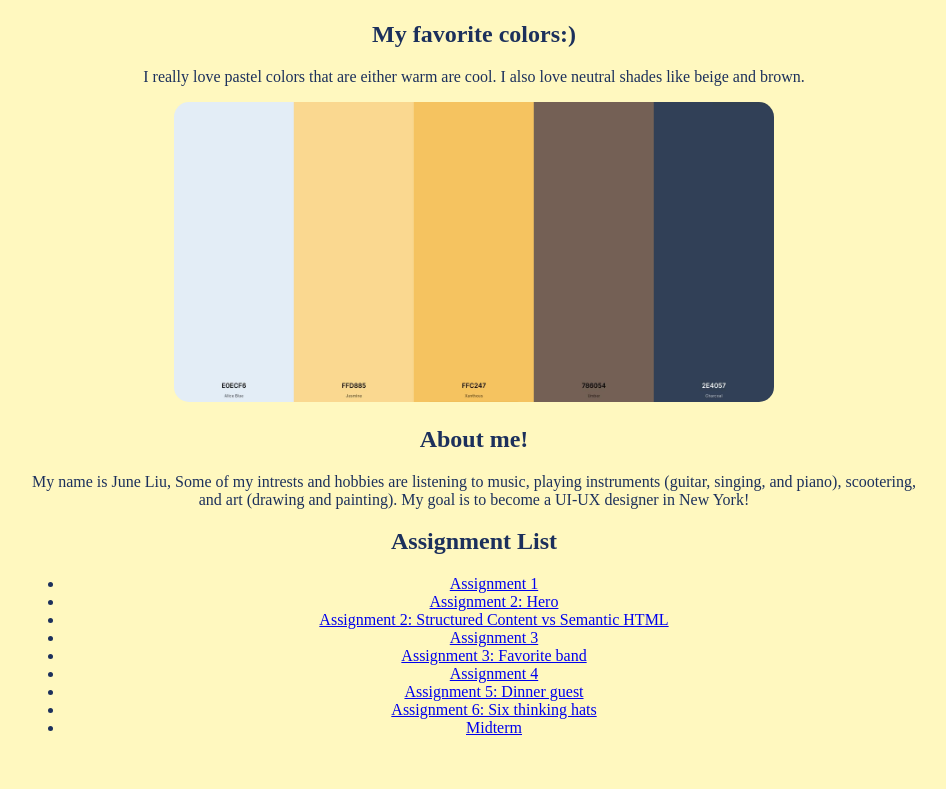
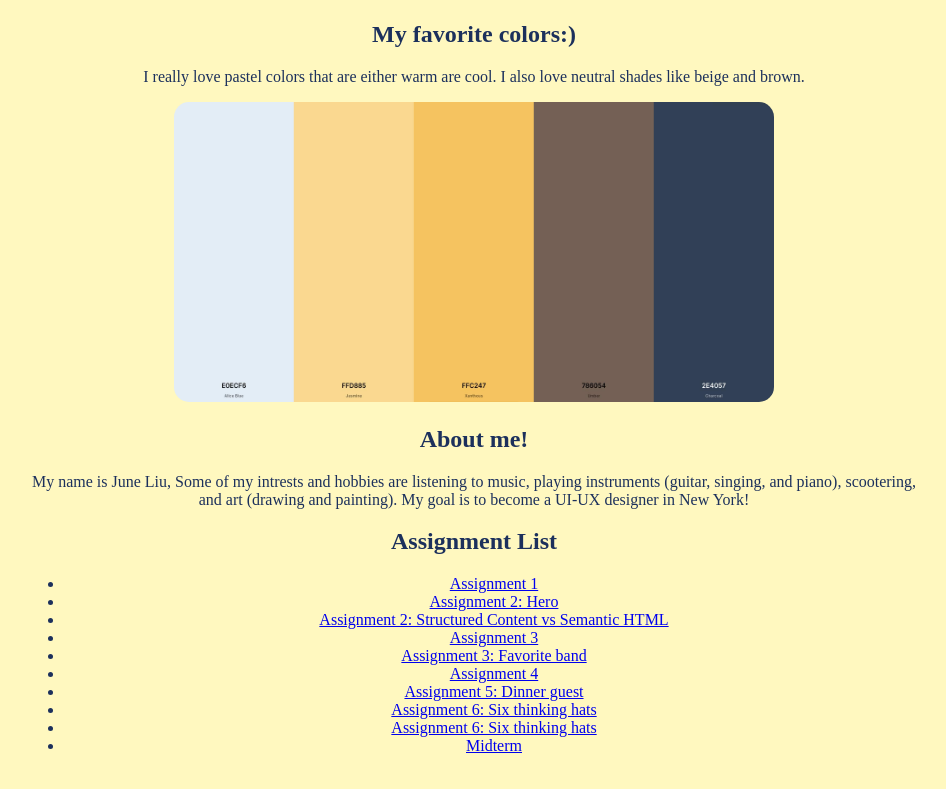
Before and after one commit to juneliu068/Internet-Studio-June, a plain HTML site: page index.html in a window 1280 px wide. Shown: the part 1666-2455 px from the top of the page, without its empty margins (166-1112 px from the left). Drawn offline with Linux system fonts and the light colour scheme.

Commit message:
Add link for Assignment 12 in index.html

```diff
--- a/index.html
+++ b/index.html
@@ -48,6 +48,7 @@
         <li><a href="asg4/asg4.html">Assignment 4</a></li>
         <li><a href="asg5/dinner-guest.html">Assignment 5: Dinner guest</a></li>
         <li><a href="asg6/sixthinkinghats.html">Assignment 6: Six thinking hats</a></li>
+        <li><a href="asg12/index.html">Assignment 6: Six thinking hats</a></li>
         <li><a href="midterm/index.html">Midterm</a></li>
 
  </ul>
```
